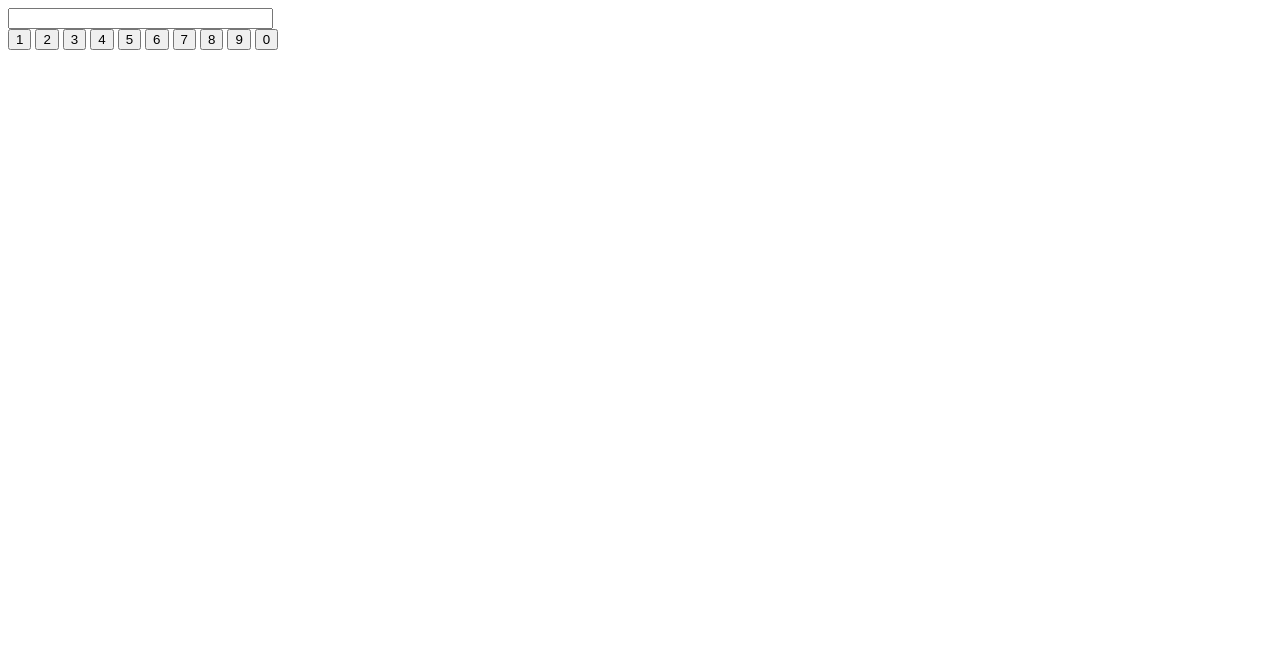
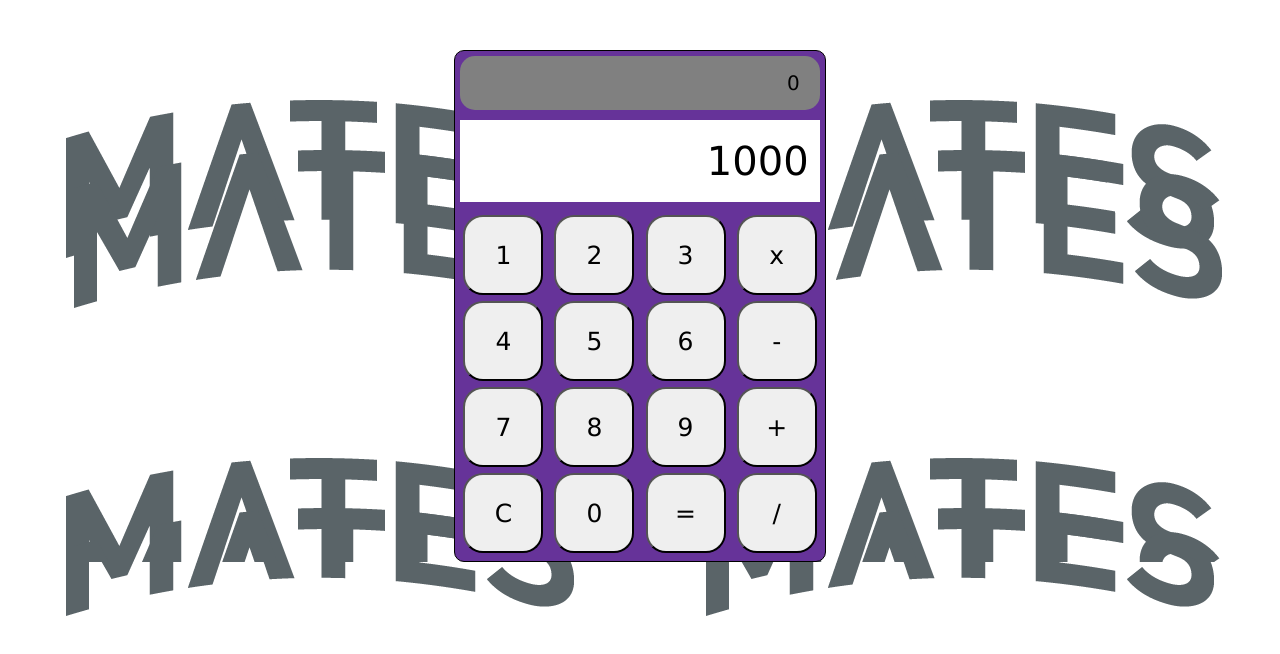
Before and after one commit to pipo-perez/lengujes_marca, a plain HTML site: page 2°Trimestre/JavaScript/calculadora/cuerpoCalculadora.html in a window 1280 px wide. Drawn offline with Linux system fonts and the light colour scheme.

Commit message:
calculadora

```diff
--- a/2°Trimestre/JavaScript/calculadora/cuerpoCalculadora.html
+++ b/2°Trimestre/JavaScript/calculadora/cuerpoCalculadora.html
@@ -5,23 +5,41 @@
     <meta http-equiv="X-UA-Compatible" content="IE=edge" />
     <meta name="viewport" content="width=device-width, initial-scale=1.0" />
     <title>CALCULADORA</title>
-    <link rel="stylesheet" href="styloCalcu.css">
+    <link rel="stylesheet" href="styloCalcu.css" />
     <script src="archivo.js"></script>
   </head>
   <body>
+    <!-- <img src="mates.png" alt="matyes" class="imagen"> -->
     <div class="cuerpoCalc">
-      <input type="text" size="30" />
-      <div class="botonesCal">
-        <button>1</button>
-        <button>2</button>
-        <button>3</button>
-        <button>4</button>
-        <button>5</button>
-        <button>6</button>
-        <button>7</button>
-        <button>8</button>
-        <button>9</button>
-        <button>0</button>
+      <div id="operacionUno">0</div>
+      <div id="resultado">1000</div>
+      <!-- Uno -->
+      <div class="cuerpoDentro">
+        <button class="pulsar" onclick="operacion('1')">1</button>
+        <button class="pulsar" onclick="operacion('2')">2</button>
+        <button class="pulsar" onclick="operacion('3')">3</button>
+        <button class="pulsar" onclick="operar('x')">x</button>
+      </div>
+      <!-- Dos -->
+      <div class="cuerpoDentro">
+        <button class="pulsar" onclick="operacion('4')">4</button>
+        <button class="pulsar" onclick="operacion('5')">5</button>
+        <button class="pulsar" onclick="operacion('6')">6</button>
+        <button class="pulsar" onclick="operar('-')">-</button>
+      </div>
+      <!-- Tres -->
+      <div class="cuerpoDentro">
+        <button class="pulsar" onclick="operacion('7')">7</button>
+        <button class="pulsar" onclick="operacion('8')">8</button>
+        <button class="pulsar" onclick="operacion('9')">9</button>
+        <button class="pulsar" onclick="operar('+')">+</button>
+      </div>
+      <!-- Cuatro -->
+      <div class="cuerpoDentro">
+        <button class="pulsar" onclick="limpiar()">C</button>
+        <button class="pulsar" onclick="operacion('0')">0</button>
+        <button class="pulsar" onclick="resultado()">=</button>
+        <button class="pulsar" onclick="operar('/')">/</button>
       </div>
     </div>
   </body>
--- a/2°Trimestre/JavaScript/calculadora/styloCalcu.css
+++ b/2°Trimestre/JavaScript/calculadora/styloCalcu.css
@@ -0,0 +1,49 @@
+*{
+    font-family: Verdana, Geneva, Tahoma, sans-serif;
+    background-image: url(mates.png);
+}
+
+/* .imagen{
+    width: .3125rem;
+    height: 3.125rem;
+} */
+
+.cuerpoCalc{
+    width: fit-content;
+    margin: 3.125rem auto;
+    border: .0625rem solid black;
+    border-radius: .625rem;
+    background: rebeccapurple;
+    padding: .3125rem;
+}
+
+.pulsar{
+    width: 5rem;
+    height: 5rem;
+    margin: .1875rem;
+    border-radius: 1.25rem;
+    font-size: 1.5625rem;
+    cursor: pointer;
+    transition: .5s;
+}
+
+#operacionUno{
+    background: gray;
+    padding: .9375rem;
+    text-align: right;
+    font-size: 1.25rem;
+    letter-spacing: .3125rem;
+    border-radius: .9375rem;
+}
+
+#resultado{
+    height: 5rem;
+    border: .0625rem solid white;
+    margin: .625rem 0;
+    font-size: 2.5rem;
+    display: flex;
+    justify-content: end;
+    align-items: center;
+    padding: 0 .625rem;
+    background: white;
+}
```
Also changed, not shown: 2°Trimestre/JavaScript/calculadora/mates.png (added).
